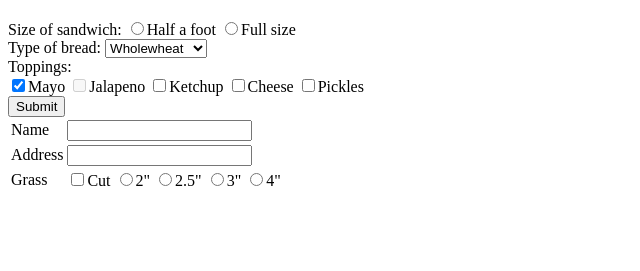
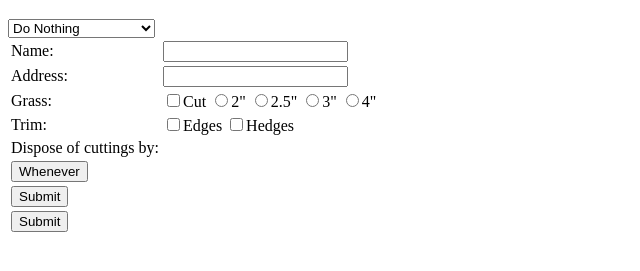
Before and after one commit to URCOzxc/Homework, a plain HTML site: page HW09/index.html in a window 1280 px wide. Shown: the part 95-366 px from the top of the page, without its empty margins (0-640 px from the left). Drawn offline with Linux system fonts and the light colour scheme.

Commit message:
added more buttons

```diff
--- a/HW09/index.html
+++ b/HW09/index.html
@@ -10,45 +10,46 @@
         <table>
         <form action="process.php" method="post">
             <tr>
-                <td>Name</td>
-                <td><input type="text" name="custname"/></td>
+                <td>Name:</td>
+                <td><input type="text" name="custname"></td>
             </tr>
             <tr>
-                <td>Address</td><td><input type="text" name="adr1"/></td>
+                <td>Address:</td><td><input type="text" name="adr1"></td>
             </tr>
             <tr>
-                <td>Grass</td>
+                <td>Grass:</td>
                 <td>
-                    <input type="checkbox" name="cut"/>Cut
-                    <input type="radio" name="tall"/>2"
-                    <input type="radio" name="tall"/>2.5"
-                    <input type="radio" name="tall"/>3"
-                    <input type="radio" name="tall"/>4"
+                    <input type="checkbox" name="cut">Cut
+                    <input type="radio" name="tall">2"
+                    <input type="radio" name="tall">2.5"
+                    <input type="radio" name="tall">3"
+                    <input type="radio" name="tall">4"
                 </td>
             </tr>
-
-
-
-
-            Size of sandwich:
-                <input type="radio" name="size" value="Six"/>Half a foot
-                <input type="radio" name="size" value="Foot"/>Full size<br/>
-
-                Type of bread:
-                <select name="bread">
-                    <option value="WH">Wimpy-White</option>
-                    <option selected="selected" value="WW">Wholewheat</option>
-                    <option value="RY">Rye</option>
-                </select><br/>
-
-                Toppings:<br/>
-                <input type="checkbox" name="MA" checked="checked" value="MA"/>Mayo
-                <input type="checkbox" name="JP" value="JP" disabled="disabled"/>Jalapeno
-                <input type="checkbox" name="KE" value="KE" />Ketchup
-                <input type="checkbox" name="CH" value="CH" />Cheese
-                <input type="checkbox" name="PI" value="PI" />Pickles<br/>
-
-            <input type="submit" />
+            <tr>
+                <td>Trim:</td>
+                <td>
+                    <input type="checkbox" name="edge">Edges
+                    <input type="checkbox" name="hedge">Hedges
+                </td>
+            </tr>
+            <tr>
+                <td>Dispose of cuttings by:</td>
+                <select name="dispose">
+                    <option value="nothing">Do Nothing</option>
+                    <option value="mulch">Use mulching mower</option>
+                    <option value="rake">Rake/remove</option>
+                </select>
+            </tr>
+            <tr>
+                <td><input type="submit" name="when" value="Whenever"></td>
+            </tr>
+            <tr>
+                <td><input type="submit" src="soon.jpg" name="soon_x"></td>
+            </tr>
+            <tr>
+                <td><input type="submit" src="help.jpg" name="help_y"></td>
+            </tr>
         </form>
         </table>
     </body>
```
